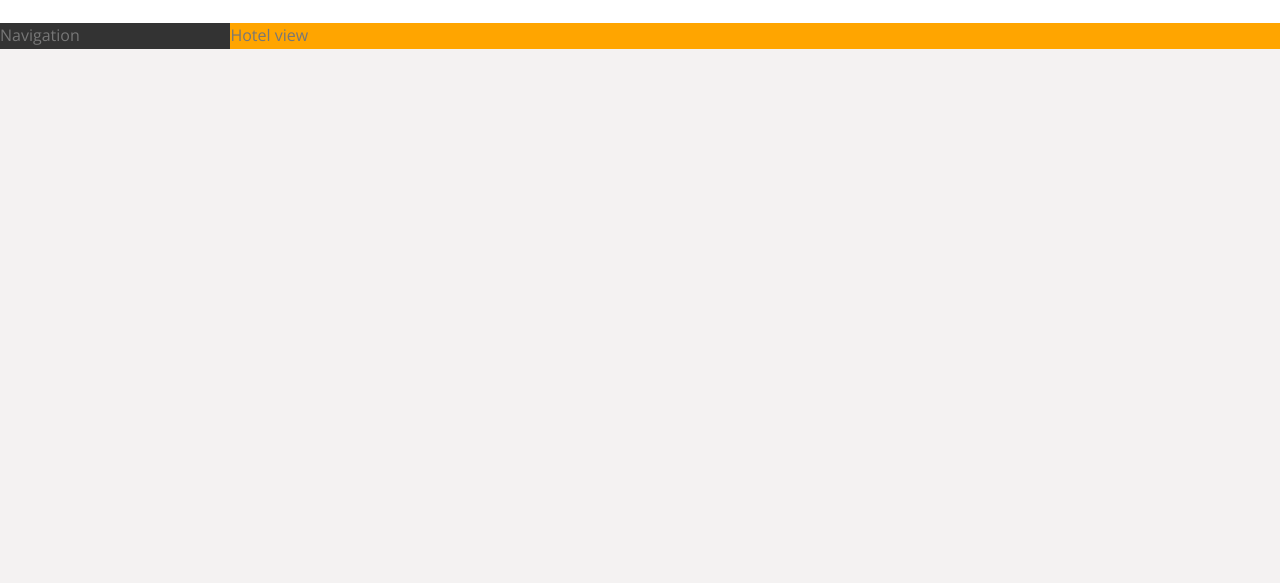
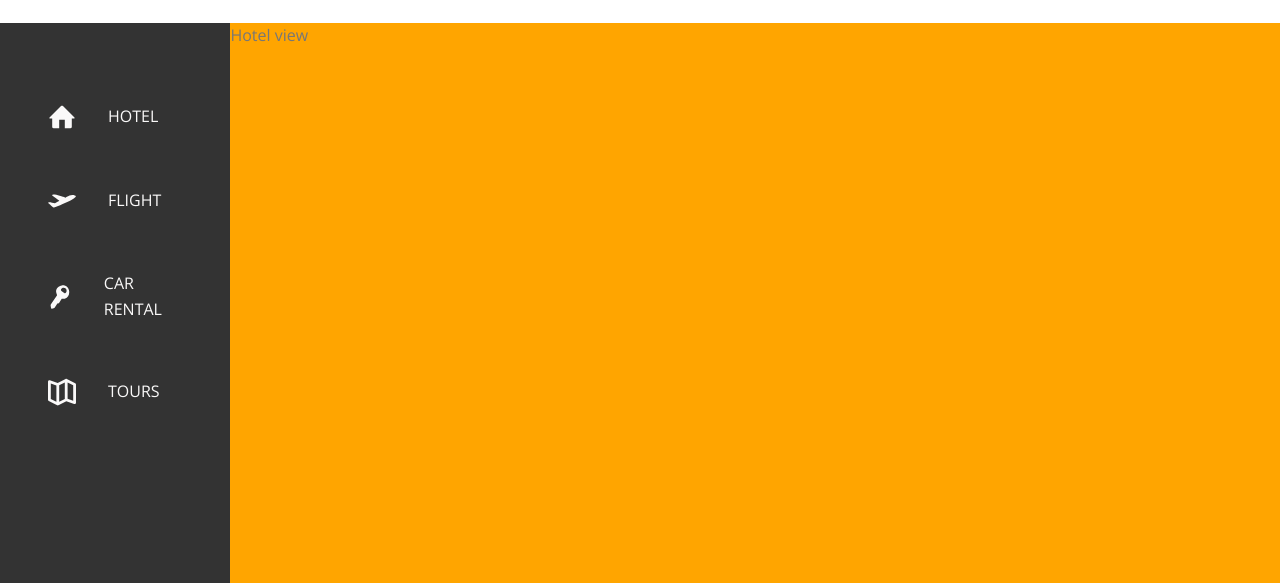
Before and after one commit to koh1project/sass-trillo, a website: page index.html in a window 1280 px wide. Shown: the part 217-800 px from the top of the page. Drawn offline with nearby package versions, Linux system fonts and the light colour scheme; files that its build step writes are made by us from their sources.

Commit message:
Add side-bar

```diff
--- a/index.html
+++ b/index.html
@@ -27,13 +27,13 @@
       <nav class="user-nav">
         <div class="user-nav__icon-box">
           <svg class="user-nav__icon">
-            <use xlink:href="img/sprite.svg#icon-bookmark" ></use>
+            <use xlink:href="img/sprite.svg#icon-bookmark"></use>
           </svg>
           <span class="user-nav__notification">7</span>
         </div>
         <div class="user-nav__icon-box">
           <svg class="user-nav__icon">
-            <use xlink:href="img/sprite.svg#icon-chat" ></use>
+            <use xlink:href="img/sprite.svg#icon-chat"></use>
           </svg>
           <span class="user-nav__notification">13</span>
         </div>
@@ -47,7 +47,44 @@
 
     <div class="content">
       <nav class="sidebar">
-        Navigation
+        <ul class="side-nav">
+          <li class="side-nav__item side-nav--active">
+            <a href="#" class="side-nav__link">
+              <svg class="side-nav__icon">
+                <use xlink:href="img/sprite.svg#icon-home"></use>
+              </svg>
+              <span>Hotel</span>
+            </a>
+          </li>
+          <li class="side-nav__item">
+            <a href="#" class="side-nav__link">
+              <svg class="side-nav__icon">
+                <use xlink:href="img/sprite.svg#icon-aircraft-take-off"></use>
+              </svg>
+              <span>Flight</span>
+            </a>
+          </li>
+          <li class="side-nav__item">
+            <a href="#" class="side-nav__link">
+              <svg class="side-nav__icon">
+                <use xlink:href="img/sprite.svg#icon-key"></use>
+              </svg>
+              <span>Car rental</span>
+            </a>
+          </li>
+          <li class="side-nav__item">
+            <a href="#" class="side-nav__link">
+              <svg class="side-nav__icon">
+                <use xlink:href="img/sprite.svg#icon-map"></use>
+              </svg>
+              <span>Tours</span>
+            </a>
+          </li>
+        </ul>
+
+        <div class="legal">
+          &copy; 2021 by trillo. All rights reserved.
+        </div>
       </nav>
       <main class="hotel-view">
         Hotel view
--- a/sass/_components.scss
+++ b/sass/_components.scss
@@ -63,7 +63,6 @@
 }
 
 
-
 //////////////////////////////////////////////
 //  USER NAVIGATION
 .user-nav {
@@ -116,3 +115,73 @@
     margin-right: 1rem;
   }
 }
+
+//////////////////////////////////////////////
+// SIDE NAVIGATION
+.side-nav {
+  font-style: 1.4rem;
+  list-style: none;
+  margin-top: 3.5rem;
+
+  &__item {
+    position: relative;
+
+    &:not(:last-child) {
+      margin-bottom: .5rem;
+    }
+  }
+
+  &__item:before {
+    content: "";
+    position: absolute;
+    top: 0;
+    left: 0;
+    height: 100%;
+    width: 3px;
+    background-color: var(--color-primary);
+    transform: scaleY(0);
+    transition: transform .2s,
+      width .4s cubic-bezier(1, 0, 0, 1) .2s,
+      background-color .1s;
+  }
+
+  &__item:hover::before,
+  &__item--active:active {
+    transform: scaleY(1);
+    width: 100%;
+  }
+
+  &__item:active::before {
+    background-color: var(--color-primary-light);
+  }
+
+
+  &__link:link,
+  &__link:visited {
+    color: var(--color-grey-light-1);
+    text-decoration: none;
+    text-transform: uppercase;
+    padding: 1.5rem 3rem;
+    position: relative;
+    z-index: 10;
+
+    display: flex;
+    align-items: center;
+  }
+
+  &__icon {
+    width: 1.75rem;
+    height: 1.75rem;
+    margin-right: 2rem;
+    fill: currentColor;
+  }
+}
+
+//////////////////////////////////////////////
+//  LEGAL TEXT
+.legal {
+  font-size: 1.2rem;
+  color: var(--color-grey-light-4);
+  text-align: center;
+  padding: 2.5rem;
+}
--- a/sass/_layout.scss
+++ b/sass/_layout.scss
@@ -26,10 +26,18 @@
   background-color: var(--color-grey-dark-1);
 
   flex: 0 0 18%; // grow shrink basis
+
+  display: flex;
+  flex-direction: column;
+  justify-content: space-between;
 }
 
 .hotel-view {
   background-color: var(--color-grey-light-2);
+
+  // TEST
   background-color: orange;
+  height: 80rem;
+
   flex: 1; // flex-grow: 1;
 }
```
